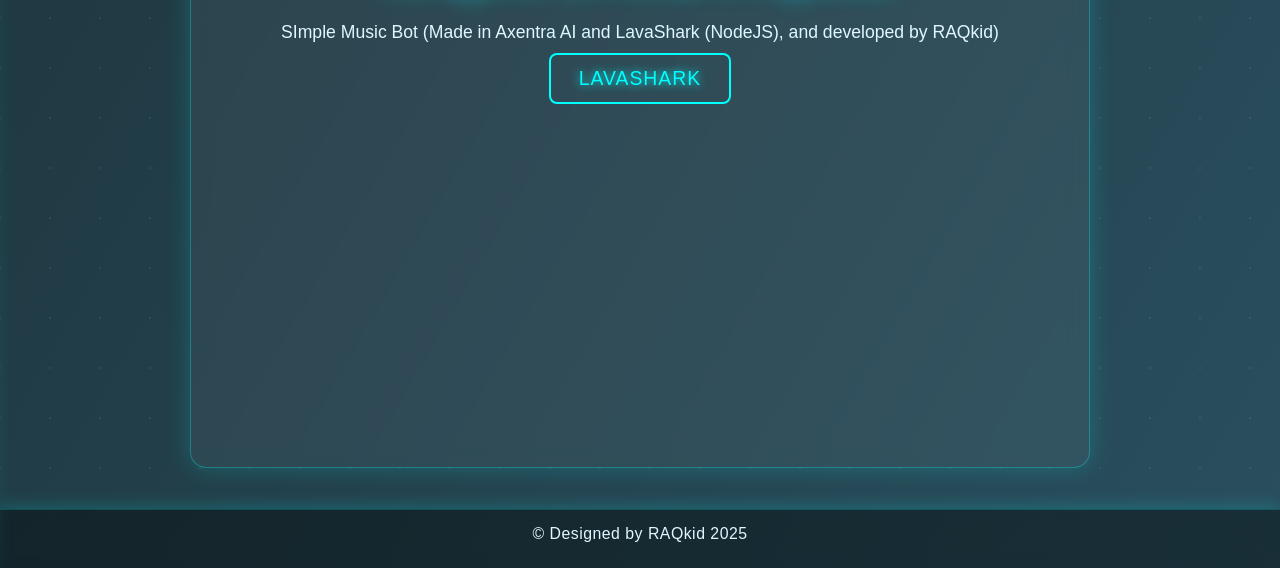
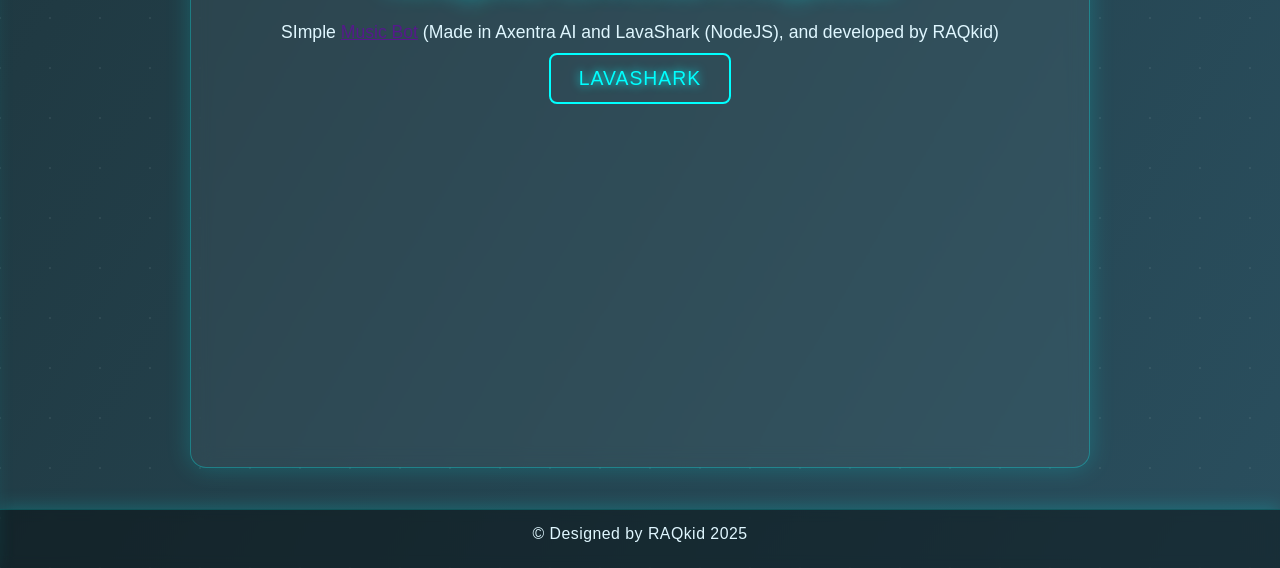
Before and after one commit to OfficialRaqkid/MyOfficialSites, a website: page public/repo.html in a window 1280 px wide. Shown: the part 232-800 px from the top of the page. Drawn offline with Linux system fonts and the light colour scheme.

Commit message:
Update repo.html

```diff
--- a/public/repo.html
+++ b/public/repo.html
@@ -19,8 +19,8 @@
 
   <div class="container">
     <h1>RAQkid Official Projects</h1>
-    <p>
-      SImple Music Bot (Made in Axentra AI and LavaShark (NodeJS), and developed by RAQkid)
+    <p id="lavaShark">
+      SImple <a href="">Music Bot</a> (Made in Axentra AI and LavaShark (NodeJS), and developed by RAQkid)
   <button class="glow-btn" onclick="window.location.href='https://www.mediafire.com/file/sozzb0gzu9152us/SImpleMusicBot.zip/file'">
   LavaShark
   </button>
```
